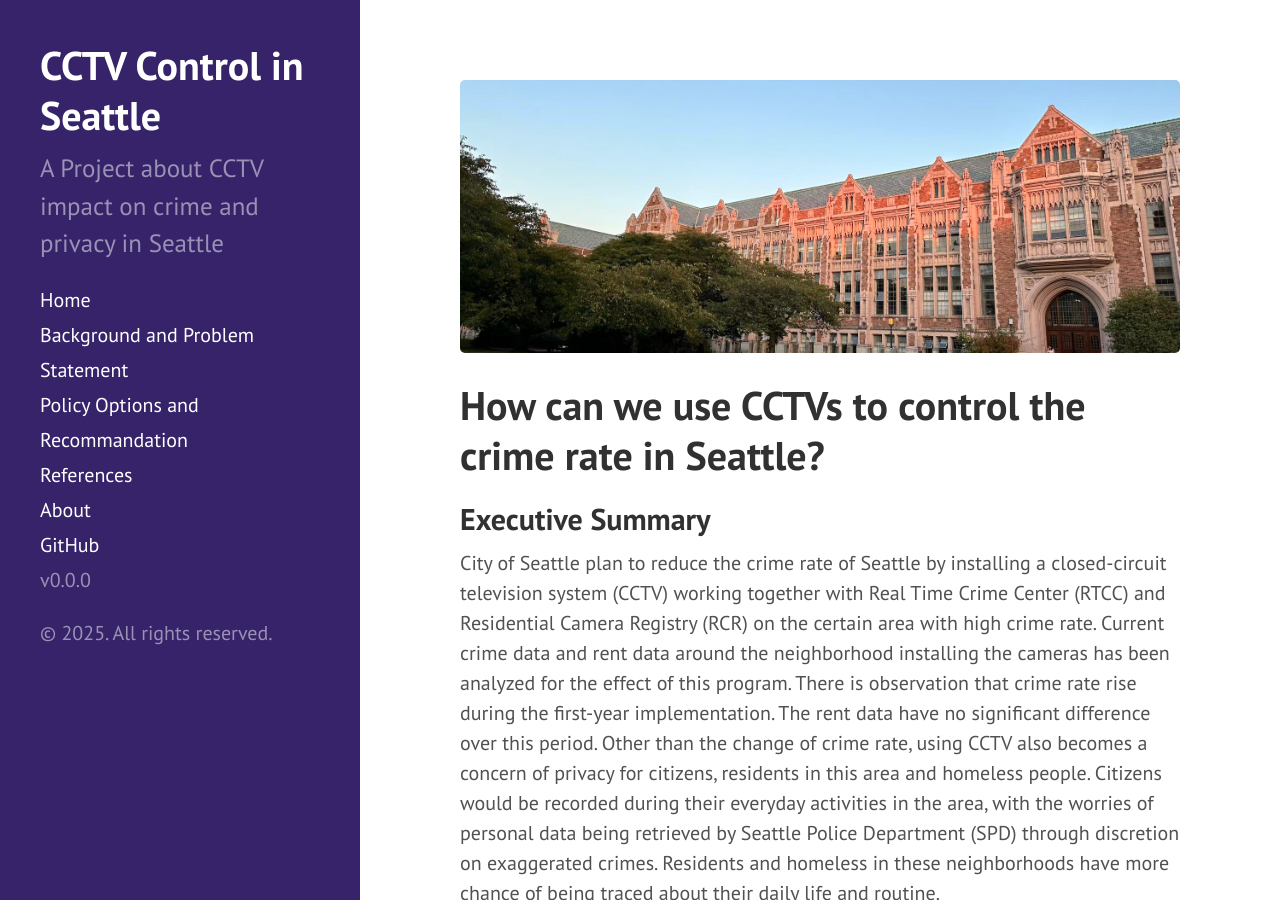
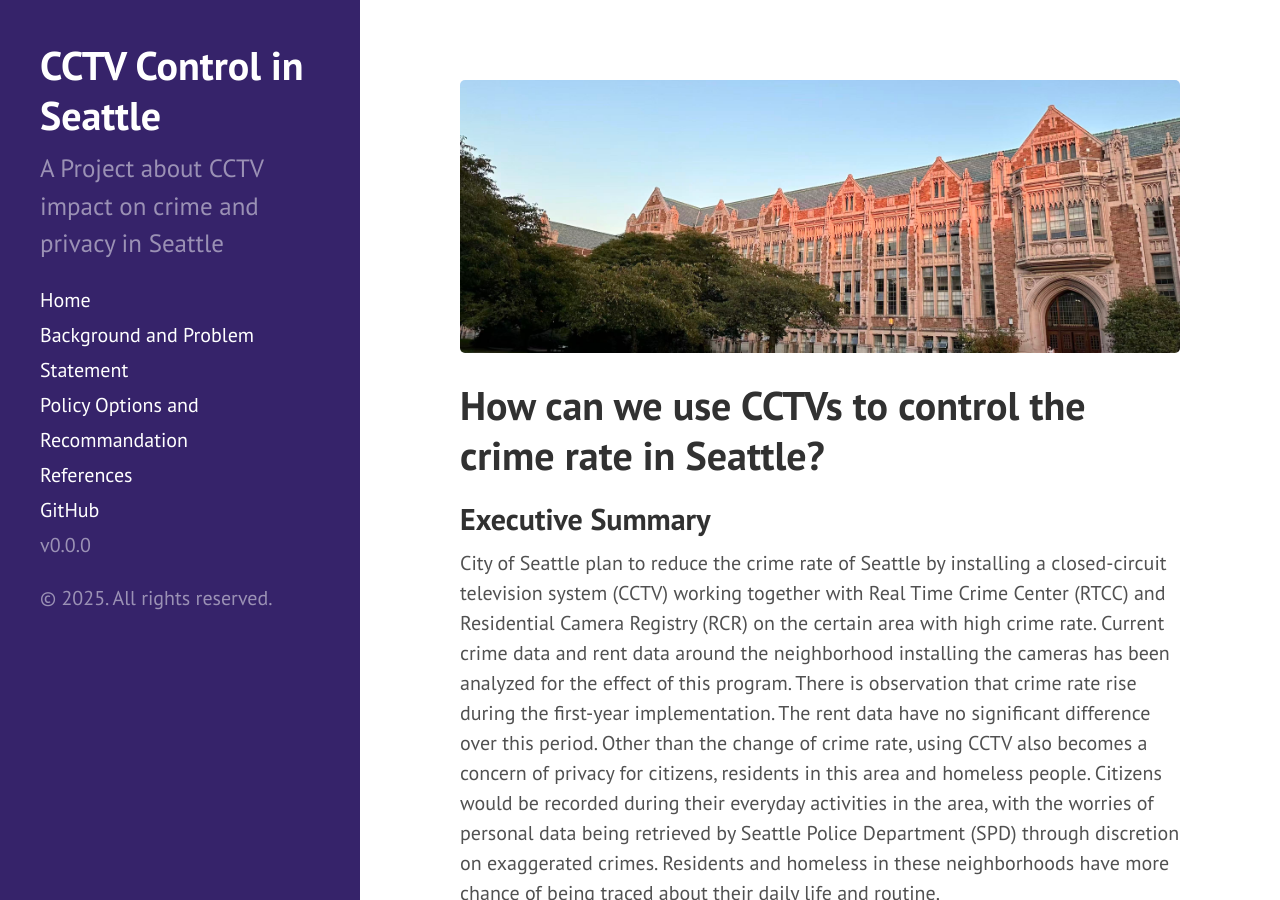
Before and after one commit to JianiT/SOC401-DS-AI-lab, a Jekyll site: the page built from index.md, in a window 1280 px wide and 900 px high. Built offline with Jekyll 4.4.1, drawn with Linux system fonts in a browser that asks for light colours; the list of posts is cut into pages by our own code.

Commit message:
Remove 'About' link from sidebar
Removed 'About' link from the sidebar navigation.

```diff
--- a/_includes/sidebar.html
+++ b/_includes/sidebar.html
@@ -16,7 +16,6 @@
       <a class="sidebar-nav-item {% if page.url == node.url %} active{% endif %}" href="{{ '/Executive Summary' | prepend: site.baseurl }}">Background and Problem Statement</a>
       <a class="sidebar-nav-item {% if page.url == node.url %} active{% endif %}" href="{{ '/Policy Options' | prepend: site.baseurl }}">Policy Options and Recommandation</a>
       <a class="sidebar-nav-item {% if page.url == node.url %} active{% endif %}" href="{{ '/Reference' | prepend: site.baseurl }}">References</a>
-      <a class="sidebar-nav-item {% if page.url == node.url %} active{% endif %}" href="{{ '/about' | prepend: site.baseurl }}">About</a>
 
 
 
```
